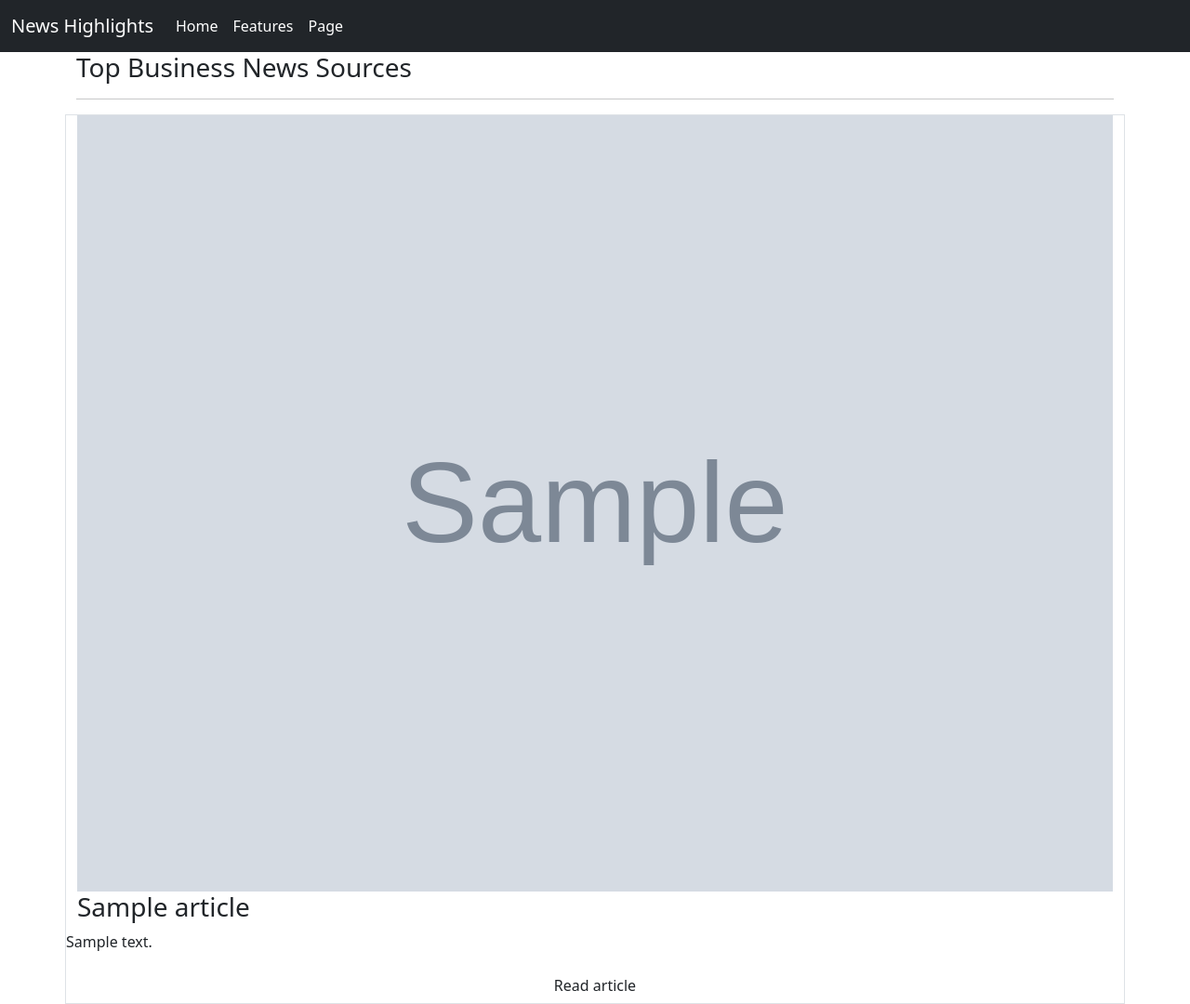
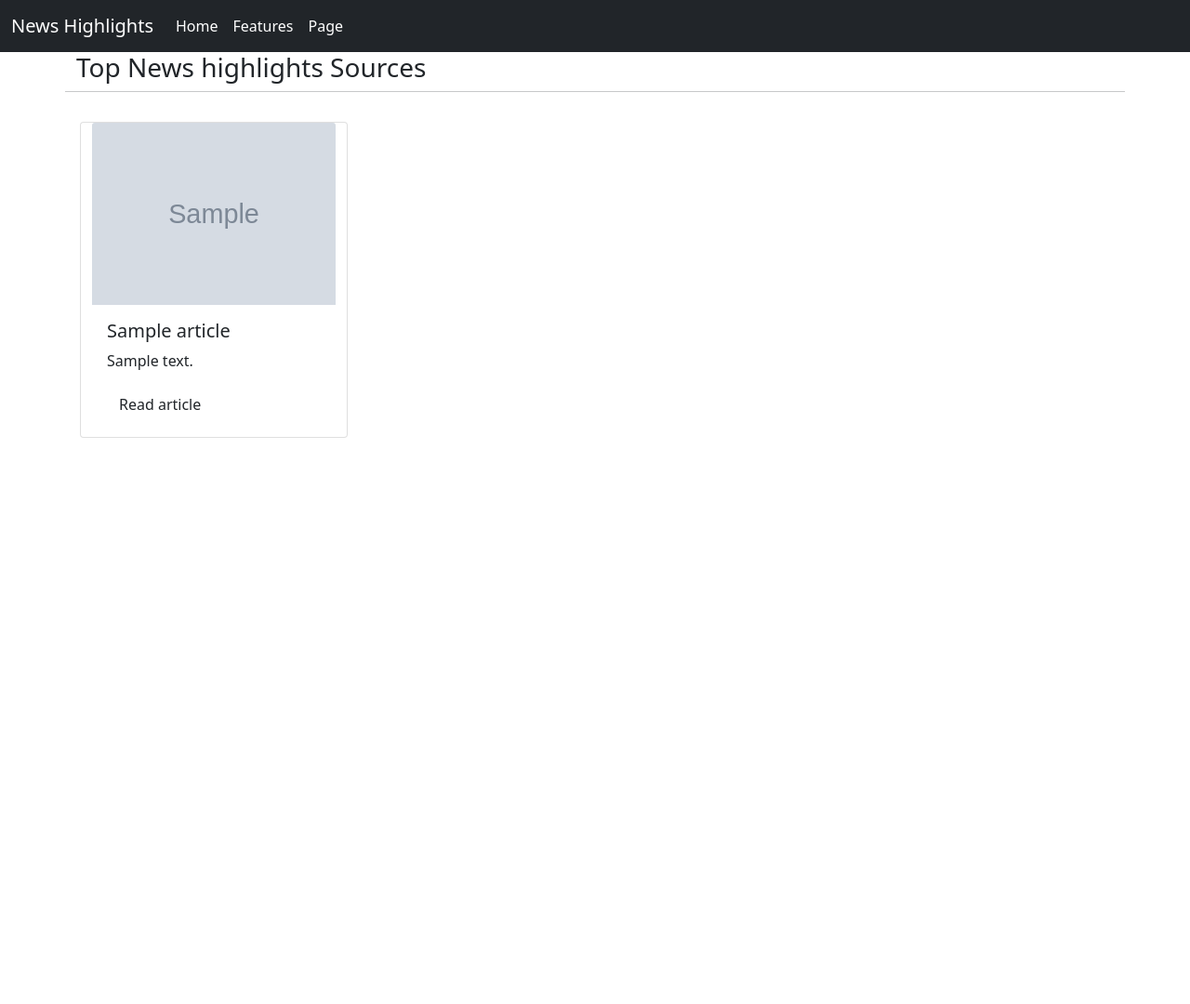
Before and after one commit to Barrack-coder/News, a Flask app: template app/templates/articles.html in a window 1280 px wide. Shown: the whole page at 93% size. After the commit the page ends 471 px from the top, so only its background shows below. Run offline with Flask 2, Linux system fonts and the light colour scheme; the template is opened without the code that fills it: most values are stand-ins (such as "Sample title", 1, 10 or a date in 2020); grey boxes marked "Sample" are stand-in pictures; some libraries are stand-ins or nearby versions.

Commit message:
add modified html file

```diff
--- a/app/templates/articles.html
+++ b/app/templates/articles.html
@@ -1,25 +1,23 @@
-{% extends 'base.html'%}
+{% extends 'base.html'%} {% block content%}
 
-{% block content%}
 <div class="container">
-		<!-- Business News Section  -->
-        <h3> Top Business News Sources</h3>
-        <hr>
-
-{% for article in articles %}
-    <div class="row border">
-    <img src="{{article.imageurl}}">
-    <h3>{{article.title}}</h3
-    <p>{{article.description}}</p>
-     <a class="btn" href="{{article.url}}">Read article</a>
+    <div class="row">
+        <!-- Business News Section  -->
+        <h3> Top News highlights Sources</h3>
+        <hr> {% for article in articles %}
+        <div class="card col-md-3 m-3" style="width: 18rem;">
+            <img src="{{article.imageurl}}" class="card-img-top" alt="...">
+            <div class="card-body">
+                <h5>{{article.title}}</h5>
+                <p class="card-text">{{article.description}}</p>
+                <a class="btn" href="{{article.url}}">Read article</a>
+            </div>
+        </div>
+        {% endfor %}
     </div>
-
-
- {% endfor %}
-
 
 
 </div>
 
 
-{%endblock%}
+{% endblock %}
--- a/app/templates/base.html
+++ b/app/templates/base.html
@@ -8,6 +8,8 @@
     <!-- Bootstrap CSS -->
     <link href="https://cdn.jsdelivr.net/npm/bootstrap@5.0.2/dist/css/bootstrap.min.css" rel="stylesheet" integrity="sha384-EVSTQN3/azprG1Anm3QDgpJLIm9Nao0Yz1ztcQTwFspd3yD65VohhpuuCOmLASjC" crossorigin="anonymous">
 
+    {% block css %}{% endblock %}
+
     <title>NEWS</title>
   </head>
   <body>
@@ -17,7 +19,8 @@
 {% endblock %}
 
 {% block content %}
- {% endblock %}
+
+{% endblock %}
 
     <!-- Option 1: Bootstrap Bundle with Popper -->
     <script src="https://cdn.jsdelivr.net/npm/bootstrap@5.0.2/dist/js/bootstrap.bundle.min.js" integrity="sha384-MrcW6ZMFYlzcLA8Nl+NtUVF0sA7MsXsP1UyJoMp4YLEuNSfAP+JcXn/tWtIaxVXM" crossorigin="anonymous"></script>
```
Also changed, not shown: app/templates/index.html (+24 -7 lines).
